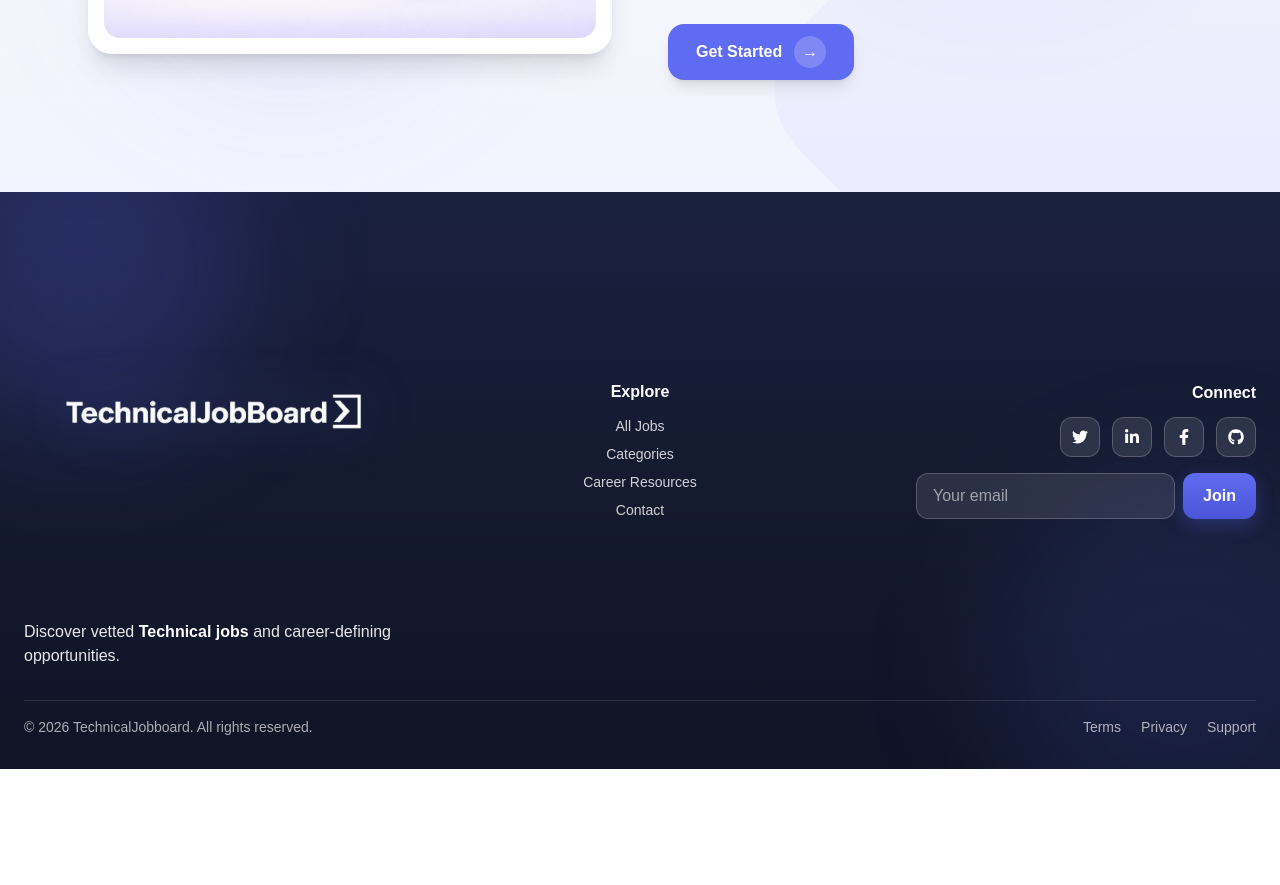
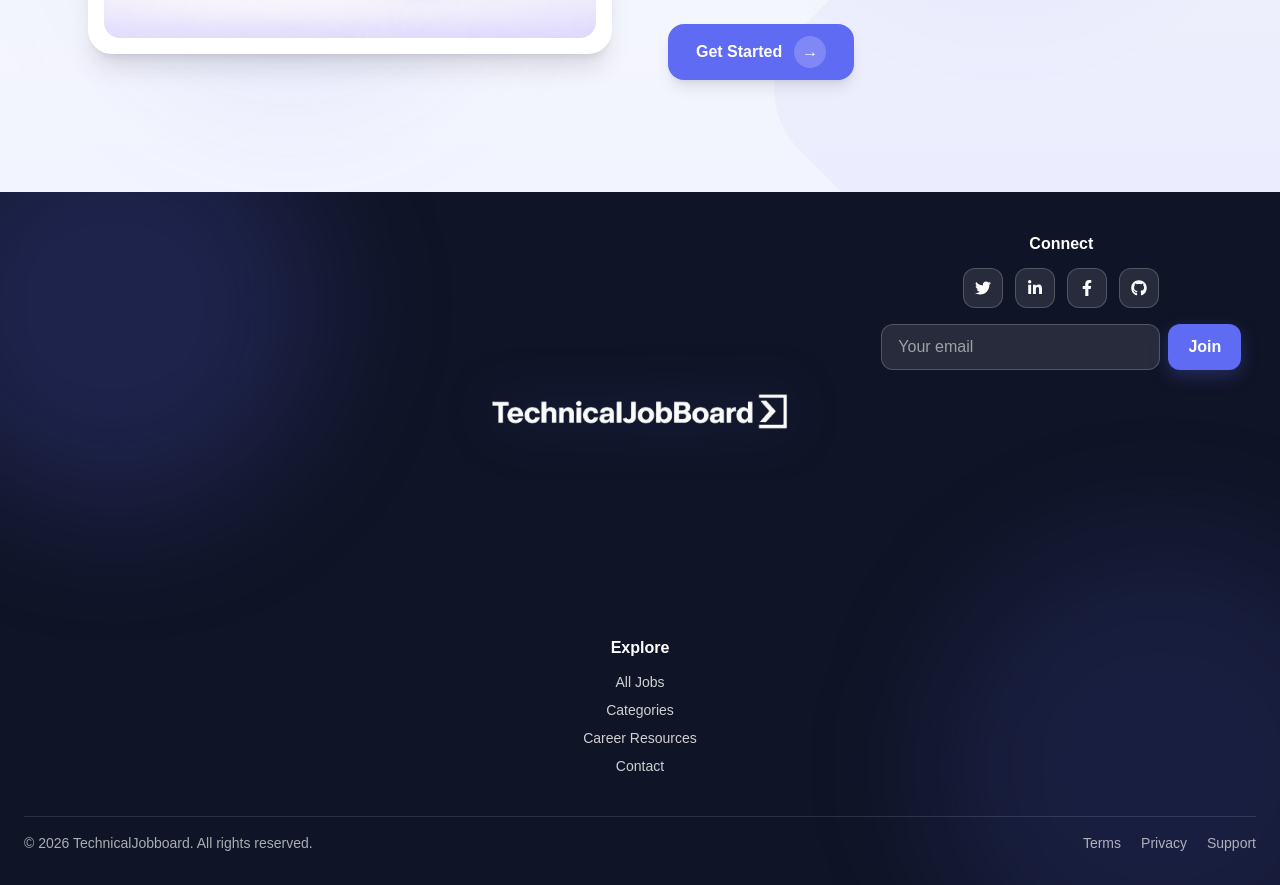
Before and after one commit to adebisidolapo/technicaljobboard, a Next.js app in the folder jobboard/: page / in a window 1280 px wide. Shown: the part 4497-5382 px from the top of the page. Before the commit the page ends 5266 px from the top, so only its background shows below. Built offline with nearby package versions, Linux system fonts and the light colour scheme.

Commit message:
update ui

```diff
--- a/jobboard/components/Footer.tsx
+++ b/jobboard/components/Footer.tsx
@@ -7,16 +7,22 @@ export default function Footer() {
 
   return (
     <footer className="relative overflow-hidden text-white">
-      <div className="relative bg-gradient-to-b from-[#1A2040] via-[#141A2F] to-[#0F1426]">
-        {/* Glows */}
-        <div className="pointer-events-none absolute -top-20 -left-20 h-80 w-80 rounded-full bg-[#5F6BF2]/20 blur-3xl" />
-        <div className="pointer-events-none absolute -bottom-24 -right-24 h-[24rem] w-[24rem] rounded-full bg-[#5F6BF2]/12 blur-3xl" />
+      {/* SOLID background (no gradient) */}
+      <div className="relative bg-[#0F1426]">
+        {/* Glows (keep subtle) */}
+        <div className="pointer-events-none absolute -top-24 -left-24 h-[420px] w-[420px] rounded-full bg-[#5F6BF2]/18 blur-3xl" />
+        <div className="pointer-events-none absolute -bottom-28 -right-28 h-[460px] w-[460px] rounded-full bg-[#5F6BF2]/12 blur-3xl" />
 
         <div className="relative mx-auto max-w-7xl px-6 pt-10 pb-8">
-          {/* ===== 3 COLUMNS ===== */}
-          <div className="grid grid-cols-1 md:grid-cols-3 gap-10 md:gap-8 items-center">
-            {/* LEFT — LOGO + TAGLINE */}
-            <div className="flex flex-col items-center md:items-start text-center md:text-left">
+          {/* ===== TOP GRID ===== */}
+          {/* Logo back in the middle. Explore sits under the logo (middle column). Connect stays right but centered. */}
+          <div className="grid grid-cols-1 md:grid-cols-3 gap-10 md:gap-8 items-start">
+            {/* LEFT — (empty spacer on desktop for balance) */}
+            <div className="hidden md:block" />
+
+            {/* MIDDLE — LOGO + EXPLORE */}
+            <div className="flex flex-col items-center text-center">
+              {/* Logo centered */}
               <img
                 src="/logo.png"
                 alt="TechnicalJobboard Logo"
@@ -30,16 +36,8 @@ export default function Footer() {
                 "
               />
 
-              {/* tight, directly under logo */}
-              <p className="mt-2 text-white/90 text-sm sm:text-base max-w-md">
-                Discover vetted{" "}
-                <span className="font-semibold text-white">Technical jobs</span>{" "}
-                and career-defining opportunities.
-              </p>
-            </div>
-
-            {/* MIDDLE — EXPLORE */}
-            <div className="flex flex-col items-center text-center">
+              {/* Explore moved to “where the logo is” (same middle column, directly under) */}
+              <div className="mt-6">
                 <h3 className="font-semibold text-base mb-3">Explore</h3>
                 <ul className="space-y-2 text-white/80 text-sm">
                   <li className="hover:text-white cursor-pointer">All Jobs</li>
@@ -48,9 +46,10 @@ export default function Footer() {
                   <li className="hover:text-white cursor-pointer">Contact</li>
                 </ul>
               </div>
+            </div>
 
-            {/* RIGHT — CONNECT + FORM */}
-            <div className="flex flex-col items-center md:items-end text-center md:text-right">
+            {/* RIGHT — CONNECT (center it, keep it on the right column) */}
+            <div className="flex flex-col items-center md:items-center text-center">
               <h3 className="font-semibold text-base mb-3">Connect</h3>
 
               <div className="flex gap-3 mb-4">
@@ -68,7 +67,7 @@ export default function Footer() {
               </div>
 
               {/* Form under icons */}
-              <div className="w-full max-w-[360px] md:max-w-[340px] flex gap-2 justify-center md:justify-end">
+              <div className="w-full max-w-[360px] flex gap-2 justify-center">
                 <input
                   type="email"
                   placeholder="Your email"
@@ -78,8 +77,7 @@ export default function Footer() {
                 />
                 <button
                   className="px-5 py-2.5 rounded-xl font-semibold text-white
-                             bg-gradient-to-b from-[#5F6BF2] to-[#4B55D8]
-                             hover:from-[#6E78FF] hover:to-[#4B55D8]
+                             bg-[#5F6BF2] hover:bg-[#4B55D8]
                              shadow-[0_6px_18px_rgba(95,107,242,0.28)]
                              transition"
                 >
@@ -90,7 +88,7 @@ export default function Footer() {
           </div>
 
           {/* Divider */}
-          <div className="mt-8 h-px bg-white/12" />
+          <div className="mt-10 h-px bg-white/12" />
 
           {/* Bottom */}
           <div className="mt-4 flex flex-col md:flex-row items-center justify-between gap-3 text-white/65 text-xs sm:text-sm">
```
Lines whose indentation alone changed are shown as unchanged.
